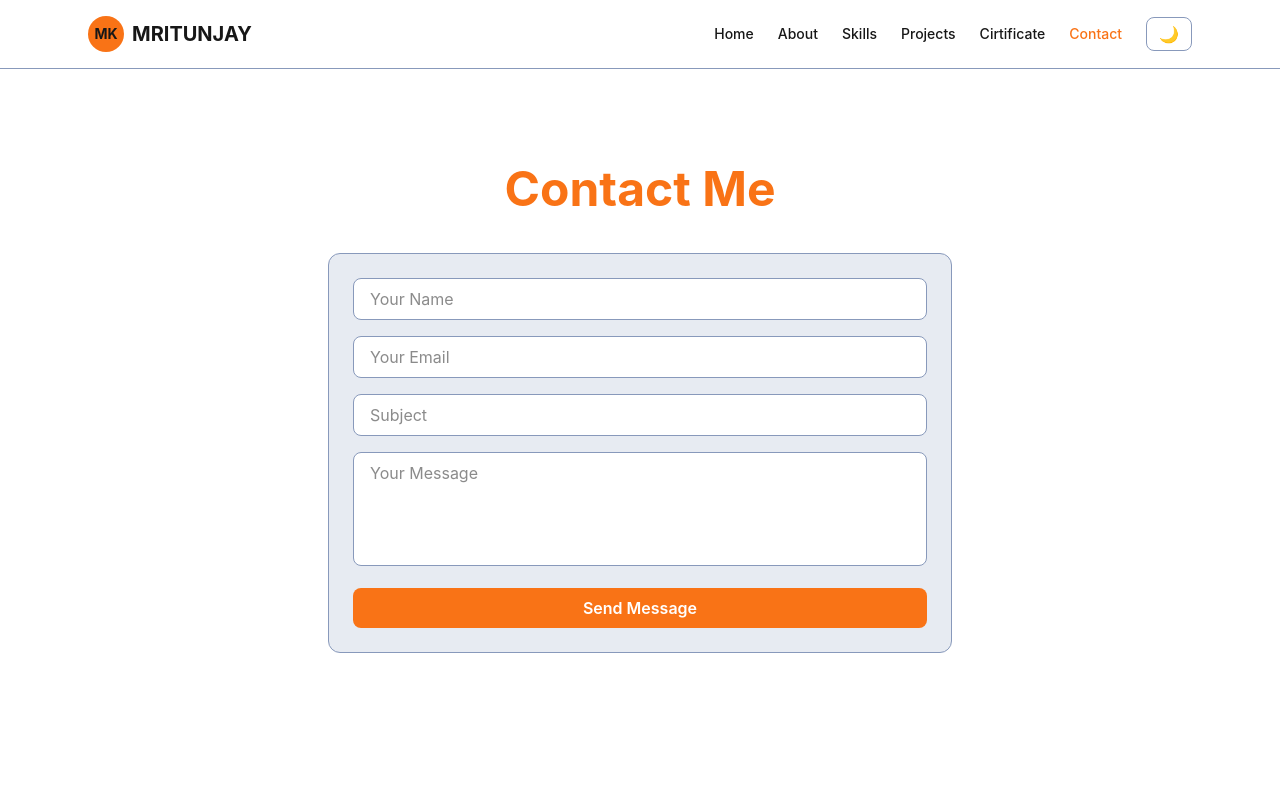
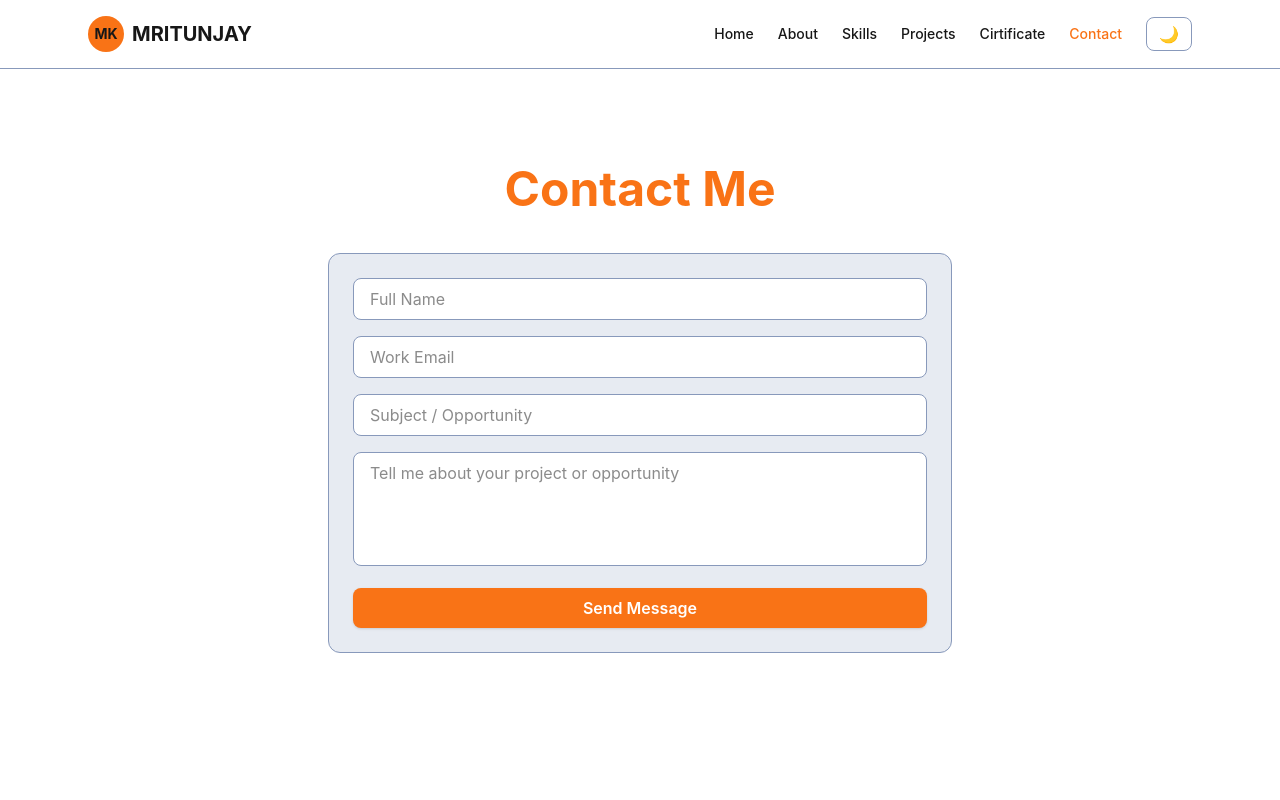
Before and after one commit to KumarMritunjay01/portfolio, a React (Vite) app in the folder frontend/: page /contact in a window 1280 px wide. Shown: the top 800 px of the page. Built offline with nearby package versions, Linux system fonts and the light colour scheme; no server answers.

Commit message:
Refine portfolio UI, improve About & Contact sections

```diff
--- a/frontend/src/components/Hero.jsx
+++ b/frontend/src/components/Hero.jsx
@@ -21,9 +21,12 @@ function Hero() {
         </h1>
 
         <p className="mt-4 text-muted text-lg">
-          Passionate about building & coding modern web applications
+          Turning ideas into real-world web applications.
         </p>
 
+        <p className="mt-2 text-muted">
+          Building products that people love to <span className="text-primary">use.</span>
+        </p>
       </div>
 
       {/* RIGHT → IMAGE */}
--- a/frontend/src/pages/About.jsx
+++ b/frontend/src/pages/About.jsx
@@ -11,7 +11,7 @@ function About() {
             About Me
           </h1>
           <p className="mt-4 text-muted">
-            Get to know more about me, my background & experience
+            Learn more about my journey, skills, and experience
           </p>
         </div>
 
@@ -23,43 +23,52 @@ function About() {
             <img
               src="https://res.cloudinary.com/dkddz7kio/image/upload/v1771153184/profile_yrnliy.jpg"
               alt="Profile"
-              className="w-72 rounded-2xl border border-border shadow-sm"
+              className="w-72 rounded-2xl border border-border shadow-sm hover:scale-105 transition"
             />
           </div>
 
           {/* SUMMARY */}
           <div>
             <h2 className="text-2xl font-semibold">
-              Professional Summary
+              Summary
             </h2>
 
             <p className="mt-4 text-muted leading-relaxed">
-              MERN Stack Developer with hands-on experience in building
-              scalable web applications using React.js, Next.js, Node.js,
-              Express.js, and MongoDB. Passionate about crafting clean UI,
-              solving real-world problems, and continuously improving
-              development skills.
+              MERN Stack Developer with hands-on experience building scalable and user-focused web applications
+              using React.js, Next.js,Node.js, Express.js, and MongoDB.
+            </p>
+
+            <p className="mt-3 text-muted leading-relaxed">
+              Focused on creating clean UI, solving real-world problems,
+              and continuously improving development skills.
             </p>
 
             {/* Quick Info */}
             <div className="mt-6 space-y-2 text-sm">
 
               <p>
-                🎓 <span className="text-muted">B.E. Information Technology</span>
+                🎓 <span className="text-muted">
+                  B.E. Information Technology
+                </span>
               </p>
 
               <p>
-                📍 <span className="text-muted">Pune, Maharashtra</span>
+                📍 <span className="text-muted">
+                  Pune, Maharashtra
+                </span>
               </p>
 
               <p>
-                💼 <span className="text-muted">Full Stack Developer Intern</span>
+                💼 <span className="text-muted">
+                  Full Stack & Frontend Development Experience
+                </span>
               </p>
 
             </div>
           </div>
         </div>
 
+        {/* ================= EDUCATION ================= */}
         {/* ================= EDUCATION ================= */}
         <div className="mt-24">
           <h2 className="text-2xl font-semibold text-center">
@@ -68,7 +77,7 @@ function About() {
 
           <div className="mt-8 grid md:grid-cols-3 gap-6">
 
-            <div className="border border-border rounded-xl p-6">
+            <div className="border border-border rounded-xl p-6 text-center">
               <h3 className="font-semibold">
                 B.E. Information Technology
               </h3>
@@ -80,16 +89,22 @@ function About() {
               </p>
             </div>
 
-            <div className="border border-border rounded-xl p-6">
+            <div className="border border-border rounded-xl p-6 text-center">
               <h3 className="font-semibold">HSC</h3>
               <p className="text-muted text-sm mt-2">
+                B.L. Indo Anglian Public School
+              </p>
+              <p className="text-muted text-sm">
                 Percentage: 66.6%
               </p>
             </div>
 
-            <div className="border border-border rounded-xl p-6">
+            <div className="border border-border rounded-xl p-6 text-center">
               <h3 className="font-semibold">SSC</h3>
               <p className="text-muted text-sm mt-2">
+                Residential Sun Beam Public School
+              </p>
+              <p className="text-muted text-sm">
                 Percentage: 60.50%
               </p>
             </div>
@@ -111,9 +126,9 @@ function About() {
               </h3>
 
               <ul className="mt-3 text-muted text-sm space-y-1">
-                <li>✔ Built scalable online course platform</li>
+                <li>✔ Developed a scalable online course platform</li>
                 <li>✔ Designed REST APIs handling 500+ daily requests</li>
-                <li>✔ Improved performance by 30%</li>
+                <li>✔ Improved application performance by 30%</li>
               </ul>
             </div>
 
@@ -125,7 +140,7 @@ function About() {
               <ul className="mt-3 text-muted text-sm space-y-1">
                 <li>✔ Developed 20+ reusable React components</li>
                 <li>✔ Reduced UI bugs by 25%</li>
-                <li>✔ API integration & state management</li>
+                <li>✔ Implemented API integrations & state management</li>
               </ul>
             </div>
 
--- a/frontend/src/pages/Contact.jsx
+++ b/frontend/src/pages/Contact.jsx
@@ -4,7 +4,7 @@ import { useNavigate } from "react-router-dom";
 
 function Contact() {
 
-  const navigate = useNavigate();   // ✅ navigation
+  const navigate = useNavigate();
 
   const [formData, setFormData] = useState({
     name: "",
@@ -39,7 +39,7 @@ function Contact() {
     }
 
     if (!/\S+@\S+\.\S+/.test(formData.email)) {
-      newErrors.email = "Invalid email format";
+      newErrors.email = "Please enter a valid email";
     }
 
     if (formData.subject.trim().length < 5) {
@@ -57,12 +57,9 @@ function Contact() {
   const handleSubmit = async (e) => {
     e.preventDefault();
 
-    console.log("🔥 BUTTON CLICKED");
-
     const validationErrors = validate();
 
     if (Object.keys(validationErrors).length > 0) {
-      console.log("❌ Validation Errors:", validationErrors);
       setErrors(validationErrors);
       return;
     }
@@ -71,15 +68,19 @@ function Contact() {
       setLoading(true);
       setSuccess("");
 
-      console.log("🚀 Sending Data:", formData);
+      // ✅ Trimmed Data (Pro-Level Detail)
+      const cleanedData = {
+        name: formData.name.trim(),
+        email: formData.email.trim(),
+        subject: formData.subject.trim(),
+        message: formData.message.trim(),
+      };
 
-      const res = await sendMessage(formData);
-
-      console.log("✅ API Response:", res.data);
+      const res = await sendMessage(cleanedData);
 
       if (res.data.success) {
 
-        setSuccess("Message Sent Successfully 😄🔥");
+        setSuccess("Message sent successfully. I'll get back to you soon.");
 
         setFormData({
           name: "",
@@ -88,7 +89,7 @@ function Contact() {
           message: "",
         });
 
-        // ✅ Redirect after delay
+        // ✅ Redirect After Delay
         setTimeout(() => {
           navigate("/");
         }, 1500);
@@ -96,12 +97,10 @@ function Contact() {
 
     } catch (error) {
 
-      console.error("❌ ERROR:", error);
-
       if (error.response?.data?.message) {
         alert(error.response.data.message);
       } else {
-        alert("Something went wrong 😢");
+        alert("Something went wrong. Please try again.");
       }
 
     } finally {
@@ -122,30 +121,32 @@ function Contact() {
 
           <form onSubmit={handleSubmit} className="flex flex-col gap-4">
 
-            {/* Name */}
+            {/* Full Name */}
             <div>
               <input
                 type="text"
                 name="name"
-                placeholder="Your Name"
+                placeholder="Full Name"
                 value={formData.name}
                 onChange={handleChange}
-                className="w-full bg-background border border-border rounded-lg px-4 py-2"
+                className="w-full bg-background border border-border rounded-lg px-4 py-2
+                focus:outline-none focus:ring-2 focus:ring-primary/40"
               />
               {errors.name && (
                 <p className="text-error text-xs mt-1">{errors.name}</p>
               )}
             </div>
 
-            {/* Email */}
+            {/* Work Email */}
             <div>
               <input
                 type="email"
                 name="email"
-                placeholder="Your Email"
+                placeholder="Work Email"
                 value={formData.email}
                 onChange={handleChange}
-                className="w-full bg-background border border-border rounded-lg px-4 py-2"
+                className="w-full bg-background border border-border rounded-lg px-4 py-2
+                focus:outline-none focus:ring-2 focus:ring-primary/40"
               />
               {errors.email && (
                 <p className="text-error text-xs mt-1">{errors.email}</p>
@@ -157,10 +158,11 @@ function Contact() {
               <input
                 type="text"
                 name="subject"
-                placeholder="Subject"
+                placeholder="Subject / Opportunity"
                 value={formData.subject}
                 onChange={handleChange}
-                className="w-full bg-background border border-border rounded-lg px-4 py-2"
+                className="w-full bg-background border border-border rounded-lg px-4 py-2
+                focus:outline-none focus:ring-2 focus:ring-primary/40"
               />
               {errors.subject && (
                 <p className="text-error text-xs mt-1">{errors.subject}</p>
@@ -171,11 +173,12 @@ function Contact() {
             <div>
               <textarea
                 name="message"
-                placeholder="Your Message"
+                placeholder="Tell me about your project or opportunity"
                 value={formData.message}
                 onChange={handleChange}
                 rows="4"
-                className="w-full bg-background border border-border rounded-lg px-4 py-2 resize-none"
+                className="w-full bg-background border border-border rounded-lg px-4 py-2 resize-none
+                focus:outline-none focus:ring-2 focus:ring-primary/40"
               />
               {errors.message && (
                 <p className="text-error text-xs mt-1">{errors.message}</p>
@@ -187,7 +190,8 @@ function Contact() {
               type="submit"
               disabled={loading}
               className="bg-primary text-background py-2 rounded-lg font-semibold
-              hover:scale-105 active:scale-95 transition duration-300 disabled:opacity-50"
+              hover:scale-105 active:scale-95 transition duration-300
+              disabled:opacity-50 shadow-sm"
             >
               {loading ? "Sending..." : "Send Message"}
             </button>
```
